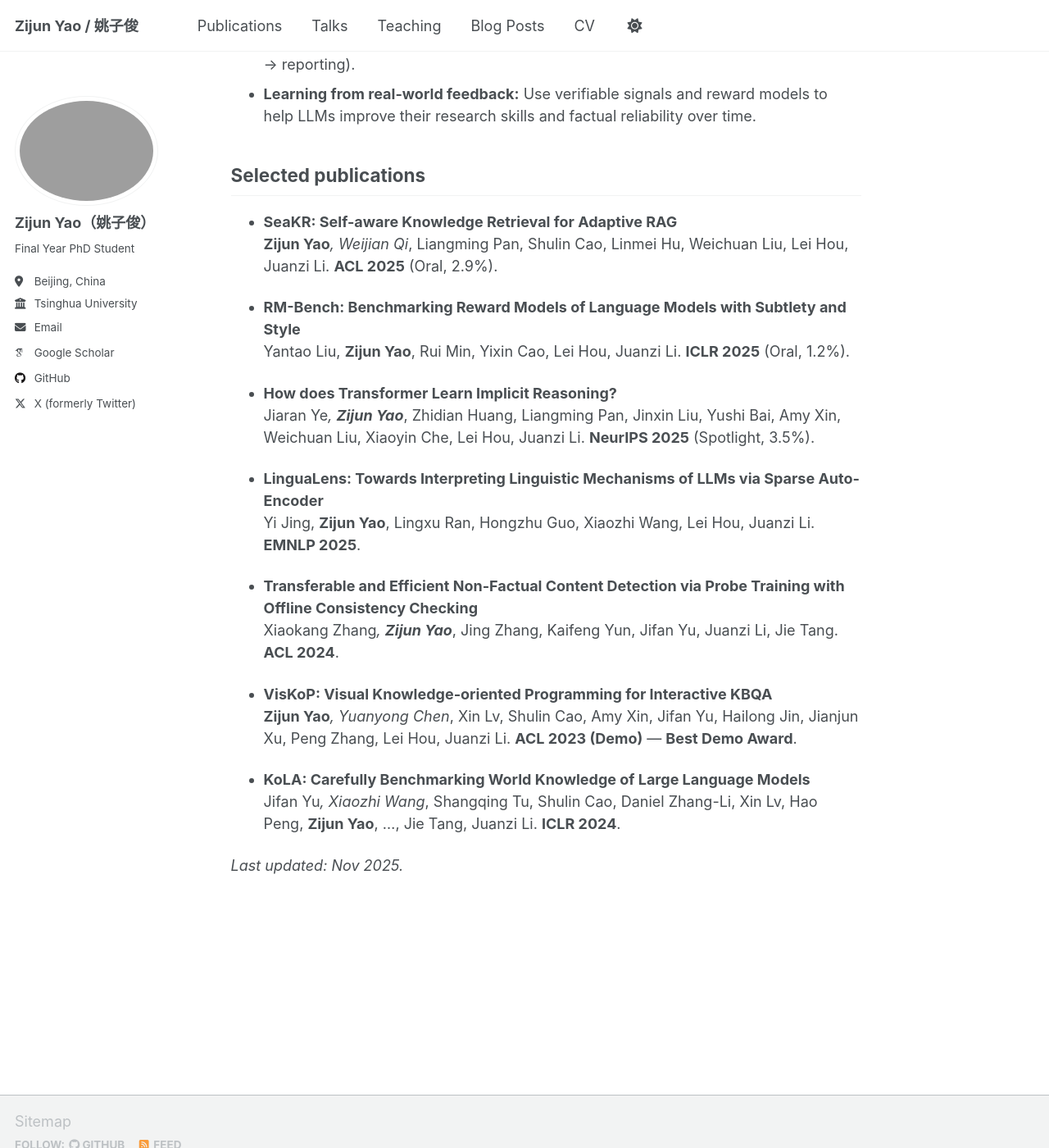
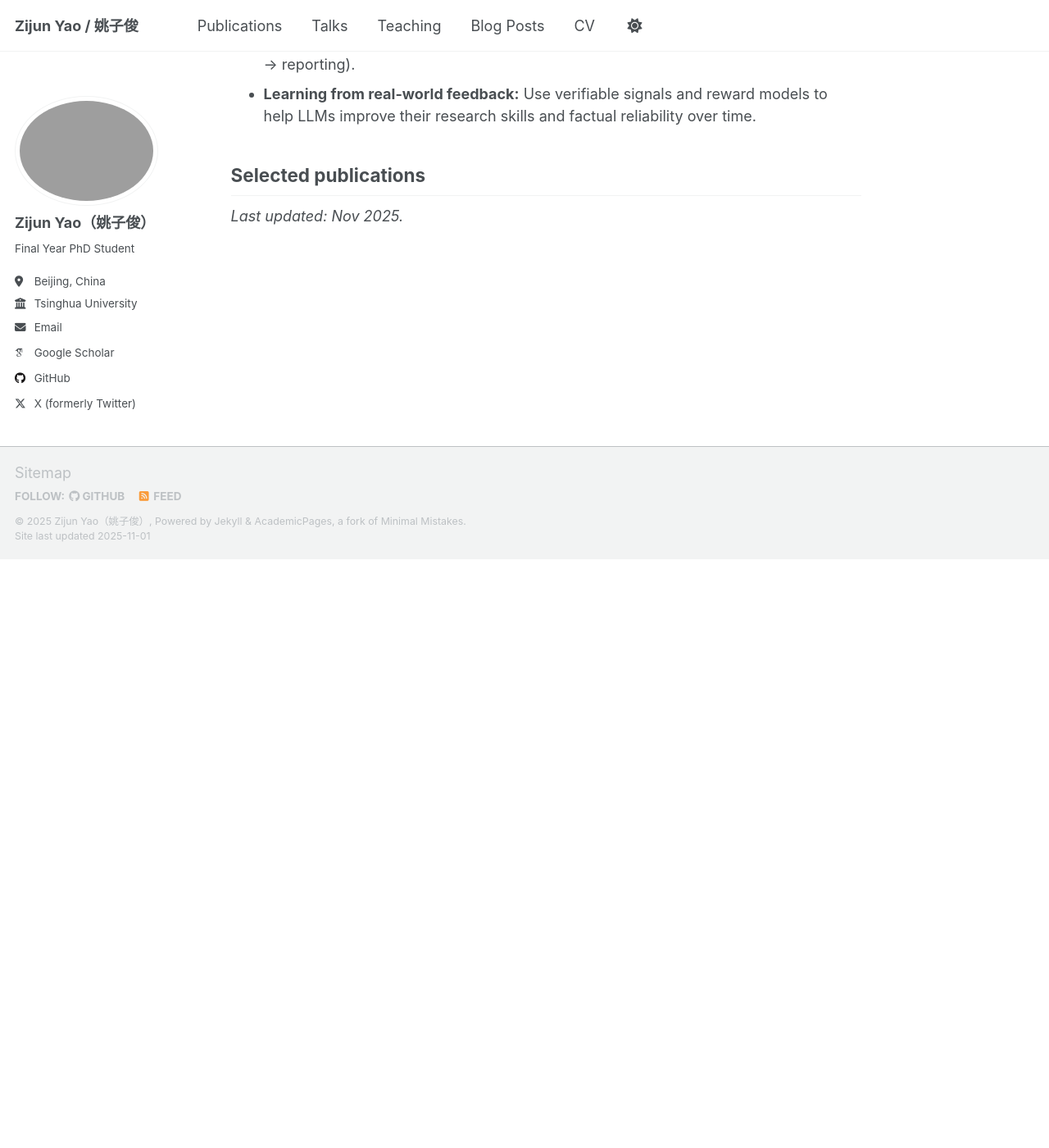
Before and after one commit to Zijun-Yao/Zijun-Yao.github.io, a Jekyll site: the page built from _pages/about.md, in a window 1280 px wide and 1400 px high, scrolled down 1108 px. Shown: the whole window at 82% size. Built offline with Jekyll 4.4.1, drawn with Linux system fonts in a browser that asks for light colours; some web fonts are replaced; a script that is not in the unit is left out; after the commit the page ends 1790 px from its top, so only the background shows below that; part of the change alters nothing that is shown.

Commit message:
update about.md

```diff
--- a/_pages/about.md
+++ b/_pages/about.md
@@ -38,26 +38,32 @@ I explore how LLMs can *assist and automate* the scientific workflow.
 
 ## Selected publications
 
-- **SeaKR: Self-aware Knowledge Retrieval for Adaptive RAG**
-  **Zijun Yao***, Weijian Qi*, Liangming Pan, Shulin Cao, Linmei Hu, Weichuan Liu, Lei Hou, Juanzi Li. **ACL 2025** (Oral, 2.9%).
 
-- **RM-Bench: Benchmarking Reward Models of Language Models with Subtlety and Style**
-  Yantao Liu, **Zijun Yao**, Rui Min, Yixin Cao, Lei Hou, Juanzi Li. **ICLR 2025** (Oral, 1.2%).
 
-- **How does Transformer Learn Implicit Reasoning?**
-  Jiaran Ye*, **Zijun Yao***, Zhidian Huang, Liangming Pan, Jinxin Liu, Yushi Bai, Amy Xin, Weichuan Liu, Xiaoyin Che, Lei Hou, Juanzi Li. **NeurIPS 2025** (Spotlight, 3.5%).
+<!-- \begin{enumerate}[itemsep=-1pt,topsep=0pt,leftmargin=20pt,label={[\arabic*]},ref=\arabic*]
+    \item\label{seakr} \textbf{SeaKR: Self-aware Knowledge Retrieval for Adaptive Retrieval Augmented Generation} \\
+        \textcolor[RGB]{100,0,0}{\textbf{\textit{Zijun Yao$^*$}}}, Weijian Qi$^*$, Liangming Pan, Shulin Cao, Linmei Hu, Weichuan Liu, Lei Hou, Juanzi Li. In \textit{ACL}, 2025. \textcolor[RGB]{160,0,0}{\textit{\textbf{Oral Presentation (2.9\% in Submission)}}}
+    \item\label{viskop} \textbf{VisKoP: Visual Knowledge oriented Programming for Interactive Knowledge Base Question Answering} \\
+        \textcolor[RGB]{100,0,0}{\textbf{\textit{Zijun Yao$^*$}}}, Yuanyong Chen$^*$, Xin Lv, Shulin Cao, Amy Xin, Jifan Yu, Hailong Jin, Jianjun Xu, Peng Zhang, Lei Hou, Juanzi Li. In \textit{Demo of ACL}, 2023. \textcolor[RGB]{160,0,0}{\textit{\textbf{Best Demo Award}}}
+    \item\label{korc}  \textbf{KoRC: Knowledge oriented Reading Comprehension Benchmark for Deep Text Understanding} \\
+        \textcolor[RGB]{100,0,0}{\textbf{\textit{Zijun Yao$^*$}}}, Yantao Liu$^*$, Xin Lv, Shulin Cao, Jifan Yu, Lei Hou, Juanzi Li. In \textit{Findings of ACL}, 2023.
+    \item\label{knot} \textbf{Untangle the KNOT: Interweaving Conflicting Knowledge and Reasoning Skills in Large Language Models} \\
+        Yantao Liu$^*$, \textcolor[RGB]{100,0,0}{\textbf{\textit{Zijun Yao$^*$}}}, Xin Lv, Yuchen Fan, Shulin Cao, Jifan Yu, Lei Hou, Juanzi Li. In \textit{LREC-COLING}, 2024.
+    \item\label{rmbench} \textbf{RM-Bench: Benchmarking Reward Models of Language Models with Subtlety and Style} \\
+        Yantao Liu, \textcolor[RGB]{100,0,0}{\textbf{\textit{Zijun Yao}}}, Rui Min, Yixin Cao, Lei Hou, Juanzi Li. In \textit{ICLR}, 2025. \textcolor[RGB]{160,0,0}{\textit{\textbf{Oral Presentation (1.2\% in Submission)}}}
+    \item\label{transferable} \textbf{Transferable and Efficient Non-Factual Content Detection via Probe Training with Offline Consistency Checking} \\
+        Xiaokang Zhang$^*$, \textcolor[RGB]{100,0,0}{\textbf{\textit{Zijun Yao$^*$}}}, Jing Zhang, Kaifeng Yun, Jifan Yu, Juanzi Li, Jie Tang. In \textit{ACL}, 2024.
+    \item\label{lingualens} \textbf{LinguaLens: Towards Interpreting Linguistic Mechanisms of Large Language Models via Sparse Auto-Encoder} \\
+        Yi Jing, \textcolor[RGB]{100,0,0}{\textbf{\textit{Zijun Yao}}}, Lingxu Ran, Hongzhu Guo, Xiaozhi Wang, Lei Hou, Juanzi Li. In \textit{EMNLP}, 2025.
+    \item\label{implicit} \textbf{How does Transformer Learn Implicit Reasoning?} \\
+        Jiaran Ye$^*$, \textcolor[RGB]{100,0,0}{\textbf{\textit{Zijun Yao$^*$}}}, Zhidian Huang, Liangming Pan, Jinxin Liu, Yushi Bai, Amy Xin, Liu Weichuan, Xiaoyin Che, Lei Hou, Juanzi Li. In \textit{NeurIPS} 2025. \textcolor[RGB]{160,0,0}{\textit{\textbf{Spotlight (3.5\% in Submission)}}}
+    \item \textbf{Interpretable and Low-Resource Entity Matching via Decoupling Feature Learning from Decision Making} \\
+        \textcolor[RGB]{100,0,0}{\textbf{\textit{Zijun Yao}}}, Chengjiang Li, Tiansi Dong, Xin Lv, Jifan Yu, Lei Hou, Juanzi Li, Yichi Zhang, Zelin Dai. In \textit{ACL-IJCNLP}, 2021.
+\end{enumerate} -->
 
-- **LinguaLens: Towards Interpreting Linguistic Mechanisms of LLMs via Sparse Auto-Encoder**
-  Yi Jing, **Zijun Yao**, Lingxu Ran, Hongzhu Guo, Xiaozhi Wang, Lei Hou, Juanzi Li. **EMNLP 2025**.
 
-- **Transferable and Efficient Non-Factual Content Detection via Probe Training with Offline Consistency Checking**
-  Xiaokang Zhang*, **Zijun Yao***, Jing Zhang, Kaifeng Yun, Jifan Yu, Juanzi Li, Jie Tang. **ACL 2024**.
 
-- **VisKoP: Visual Knowledge-oriented Programming for Interactive KBQA**
-  **Zijun Yao***, Yuanyong Chen*, Xin Lv, Shulin Cao, Amy Xin, Jifan Yu, Hailong Jin, Jianjun Xu, Peng Zhang, Lei Hou, Juanzi Li. **ACL 2023 (Demo)** — **Best Demo Award**.
 
-- **KoLA: Carefully Benchmarking World Knowledge of Large Language Models**
-  Jifan Yu*, Xiaozhi Wang*, Shangqing Tu, Shulin Cao, Daniel Zhang-Li, Xin Lv, Hao Peng, **Zijun Yao**, …, Jie Tang, Juanzi Li. **ICLR 2024**.
 
 
 *Last updated: Nov 2025.*
```
